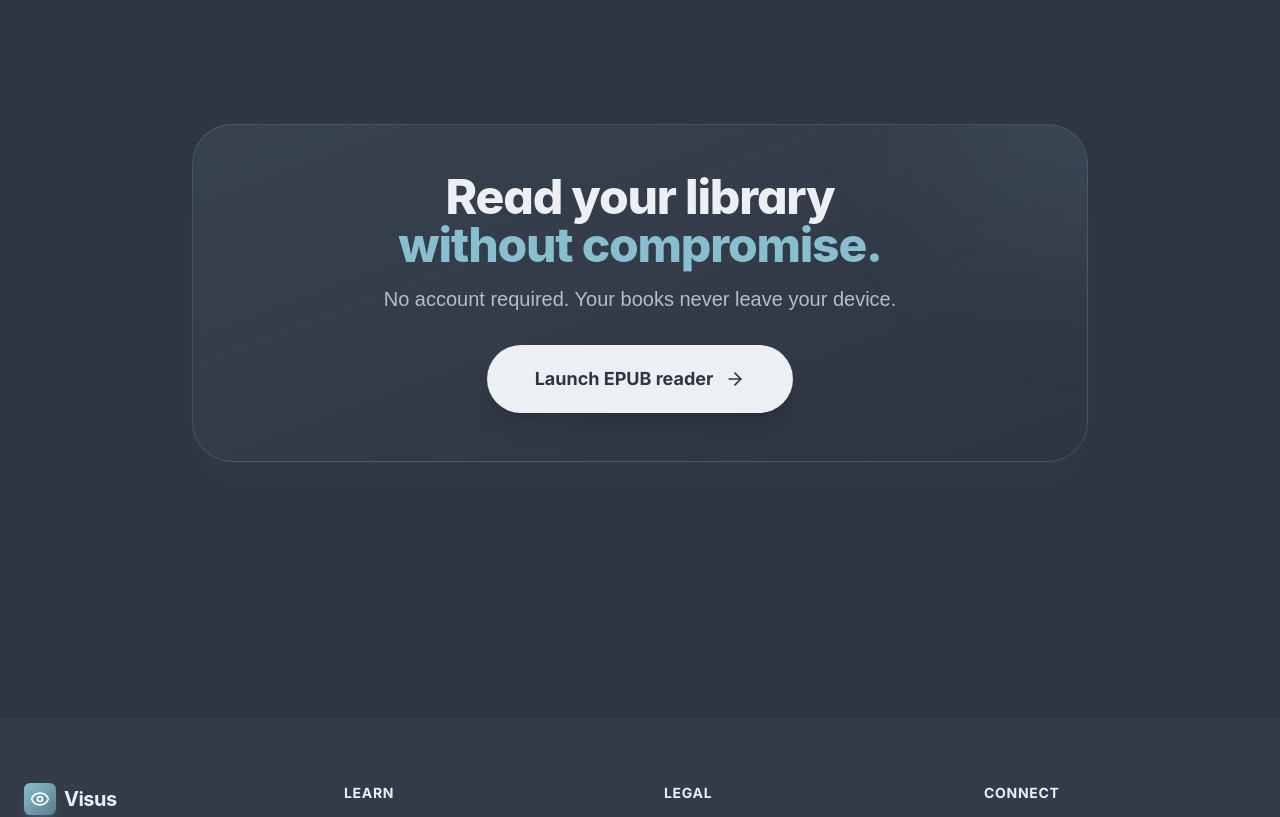
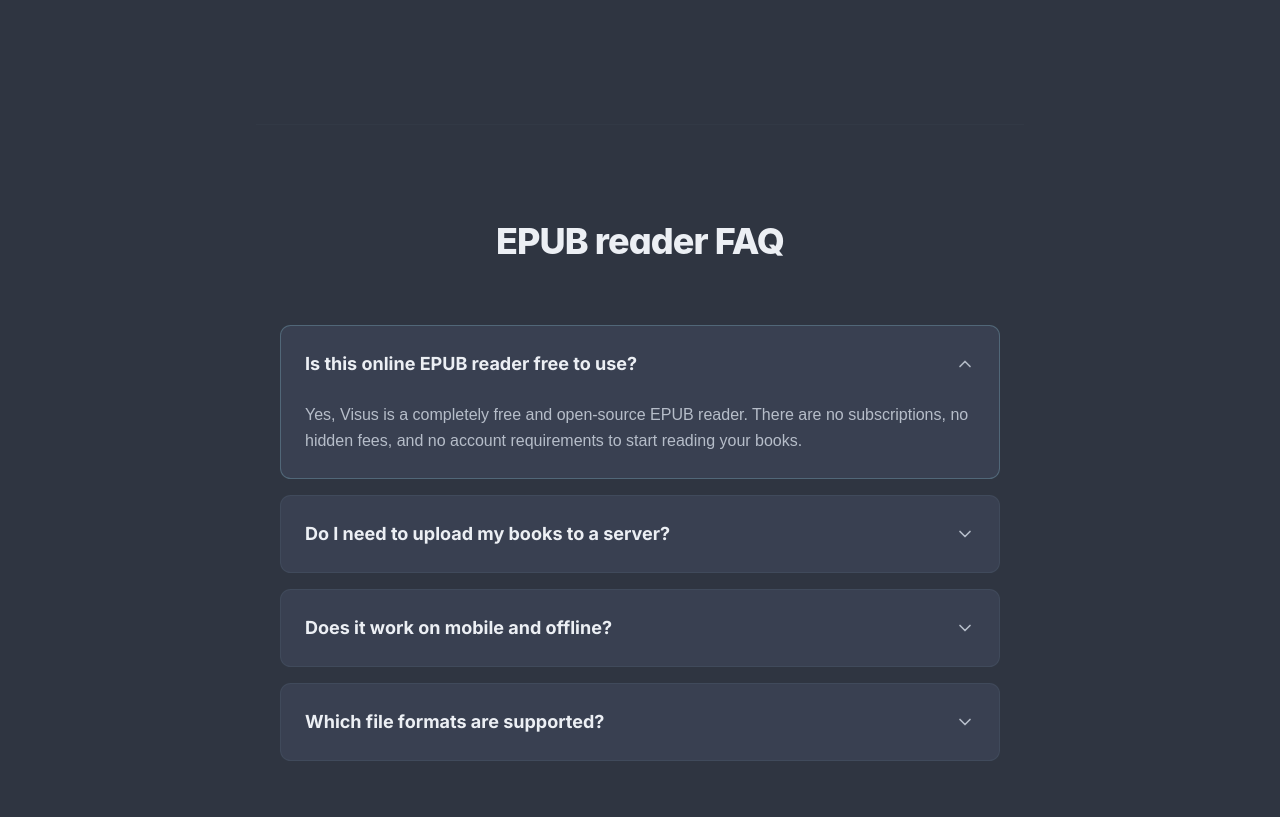
Before and after one commit to Doritozz05/Visus, a Next.js app: page /epub-reader in a window 1280 px wide. Shown: the part 1920-2737 px from the top of the page. Built offline with nearby package versions, Linux system fonts and the light colour scheme; no server answers; a web font is replaced by a local one.

Commit message:
Update page.tsx

```diff
--- a/src/app/(seo)/epub-reader/page.tsx
+++ b/src/app/(seo)/epub-reader/page.tsx
@@ -1,6 +1,7 @@
 import type { Metadata } from "next";
 import Link from "next/link";
 import { ArrowRight, Lock, FileText, WifiOff, ShieldCheck } from "lucide-react";
+import { FaqSection } from "@/components/landing/FaqSection";
 
 export const metadata: Metadata = {
   title: "Fast EPUB reader online: 100% private & offline capable",
@@ -25,6 +26,25 @@ export const metadata: Metadata = {
     images: ["/twitter-image"],
   },
 };
+
+const epubFaqs = [
+  {
+    question: "Is this online EPUB reader free to use?",
+    answer: "Yes, Visus is a completely free and open-source EPUB reader. There are no subscriptions, no hidden fees, and no account requirements to start reading your books.",
+  },
+  {
+    question: "Do I need to upload my books to a server?",
+    answer: "No. Unlike other online readers, Visus processes your EPUB files entirely in your browser using local JavaScript. Your books never leave your device, ensuring 100% privacy.",
+  },
+  {
+    question: "Does it work on mobile and offline?",
+    answer: "Yes. Visus is a Progressive Web App (PWA). You can install it on your phone or desktop and use it to read your ebooks even when you don't have an internet connection.",
+  },
+  {
+    question: "Which file formats are supported?",
+    answer: "Visus currently supports EPUB, PDF, and TXT files. It includes an intelligent parser that extracts text and formatting locally for a distraction-free reading experience.",
+  },
+];
 
 export default function EpubReaderPage() {
   return (
@@ -121,6 +141,8 @@ export default function EpubReaderPage() {
           </section>
         </div>
 
+        <FaqSection items={epubFaqs} title="EPUB reader FAQ" className="mt-32 border-t border-border/10" />
+
         <div className="mt-32 relative group">
           <div className="absolute inset-y-0 left-1/2 -translate-x-1/2 w-2/3 bg-primary/20 blur-[100px] rounded-full opacity-0 group-hover:opacity-100 transition-opacity duration-700 pointer-events-none" />
           <div className="relative p-8 md:py-12 md:px-16 bg-gradient-to-br from-primary/10 via-primary/5 to-transparent rounded-[2.5rem] border border-primary/20 text-center not-prose shadow-2xl shadow-primary/5 overflow-hidden">
@@ -142,6 +164,25 @@ export default function EpubReaderPage() {
           </div>
         </div>
       </article>
+
+      {/* JSON-LD for FAQ */}
+      <script
+        type="application/ld+json"
+        dangerouslySetInnerHTML={{
+          __html: JSON.stringify({
+            "@context": "https://schema.org",
+            "@type": "FAQPage",
+            "mainEntity": epubFaqs.map(faq => ({
+              "@type": "Question",
+              "name": faq.question,
+              "acceptedAnswer": {
+                "@type": "Answer",
+                "text": faq.answer
+              }
+            }))
+          })
+        }}
+      />
     </main>
   );
 }
```
